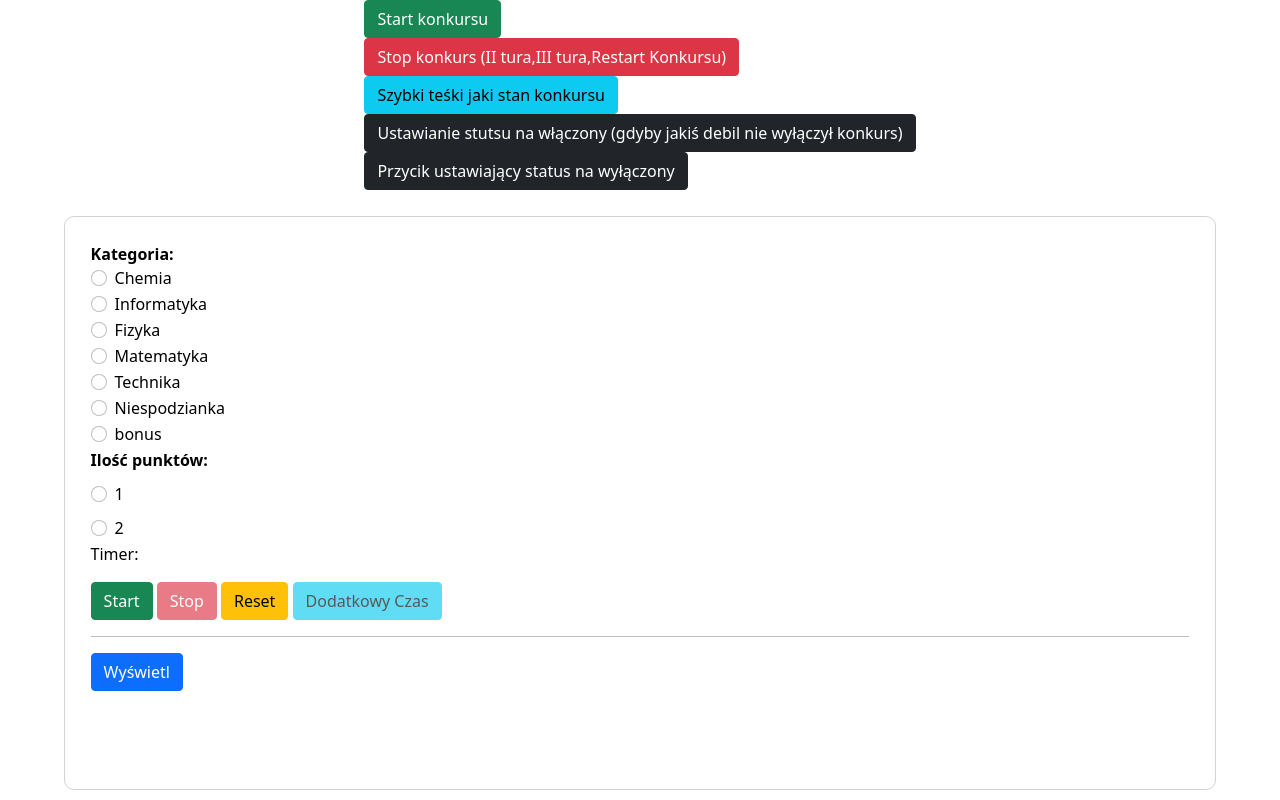
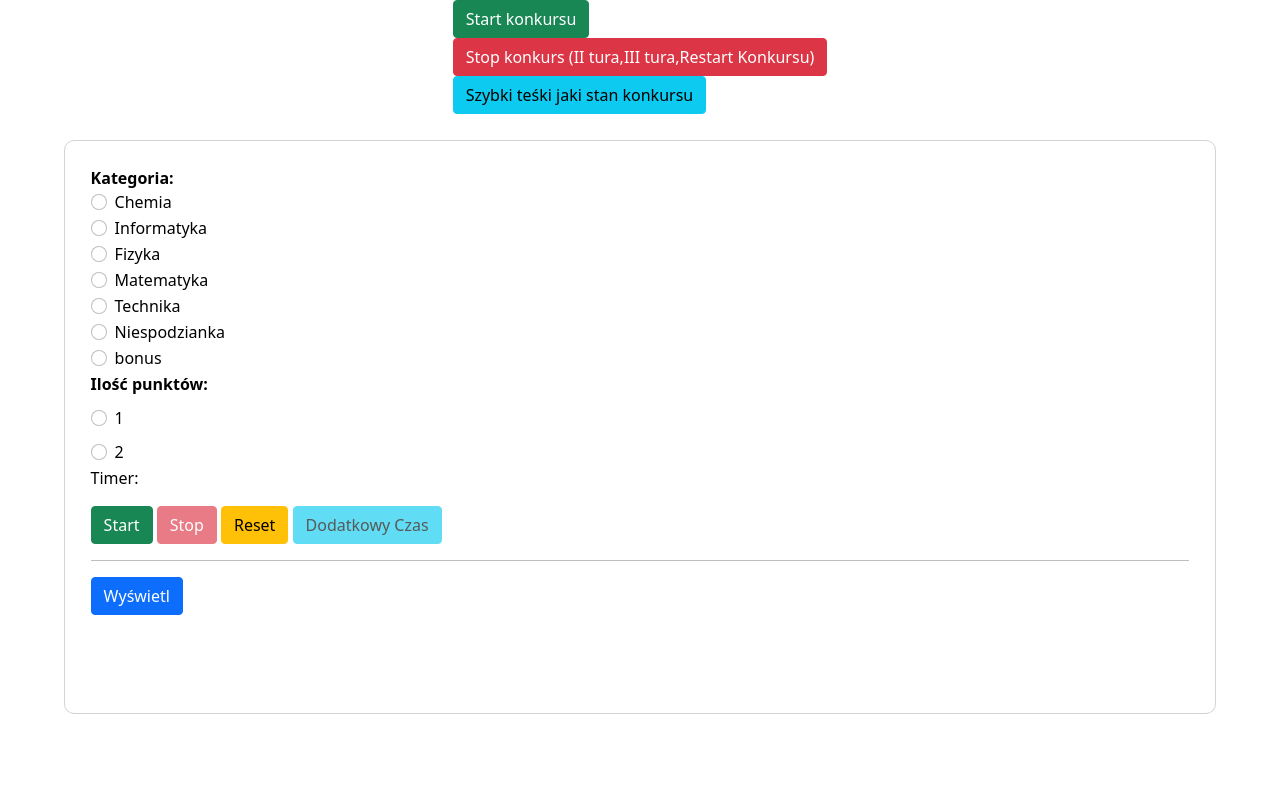
Before and after one commit to Adis000n/poma_v2, a PHP site: page /ws/admin/admin.php in a window 1280 px wide. Run offline with PHP 8.4, Linux system fonts and the light colour scheme.

Commit message:
ojjooj będzie merge

```diff
--- a/admin/admin.php
+++ b/admin/admin.php
@@ -347,8 +347,8 @@ function sendAnswer(isCorrect) {
     <button type="button" class="btn btn-danger" onclick="stopevent()">Stop konkurs (II tura,III tura,Restart Konkursu)</button> <br><!-- Stop,Restart JS ZEROWANIE DRUŻYN i evantstatus 0 -->
     <button type="button" class="btn btn-info" onclick="sprawdzstan()">Szybki teśki jaki stan konkursu</button> </br><!-- Przycisk test stanu eventstatus -->
 <!-- Dwa moje przyciski - zbędne -->
-    <button type="button" class="btn btn-dark" onclick="status1()">Ustawianie stutsu na włączony (gdyby jakiś debil nie wyłączył konkurs)</button> </br>
-    <button type="button" class="btn btn-dark" onclick="status0()">Przycik ustawiający status na wyłączony</button>
+    <!-- <button type="button" class="btn btn-dark" onclick="status1()">Ustawianie stutsu na włączony (gdyby jakiś debil nie wyłączył konkurs)</button> </br> -->
+    <!-- <button type="button" class="btn btn-dark" onclick="status0()">Przycik ustawiający status na wyłączony</button> -->
 
 </div>
     <form id="quizForm" method="post" action="/submitForm">
```
